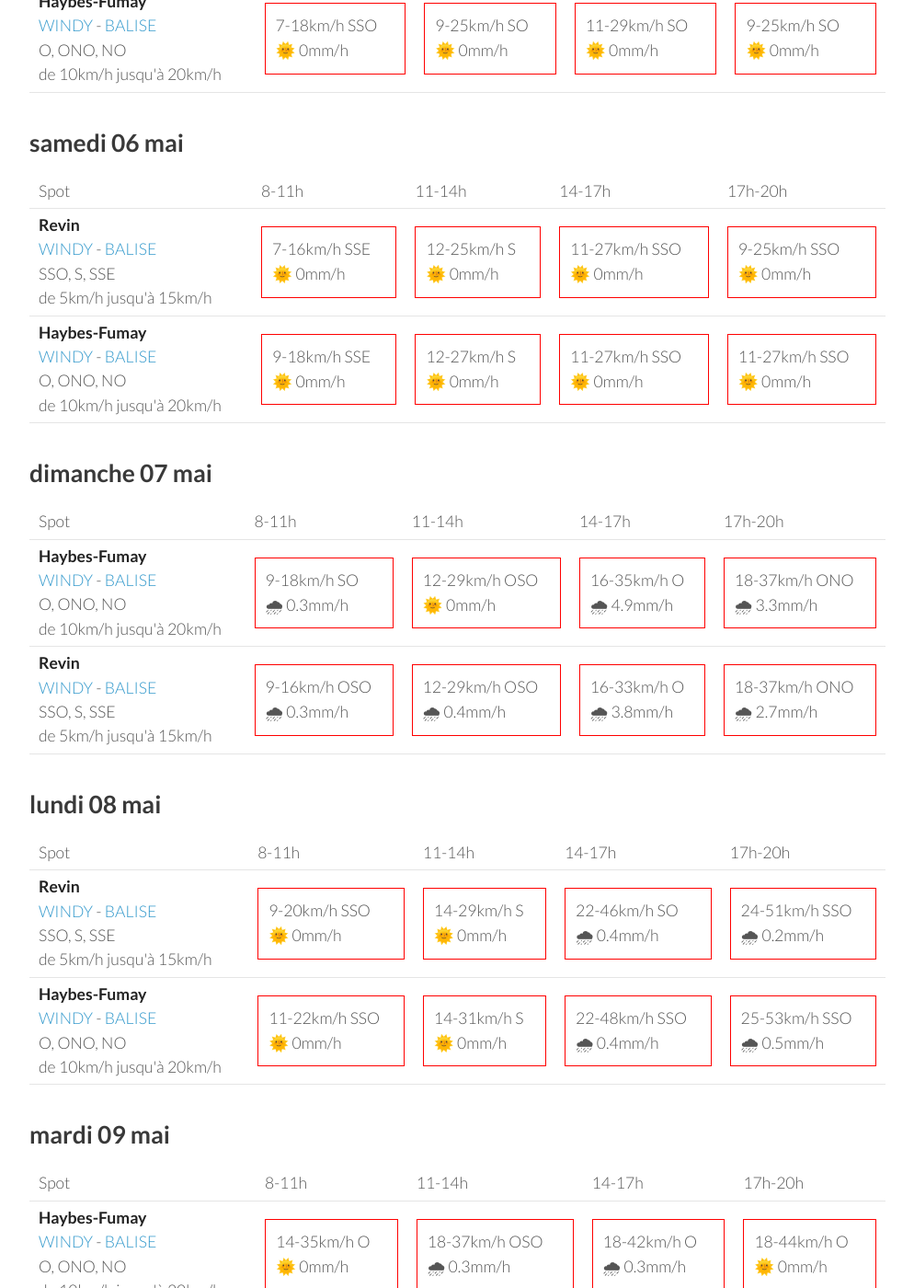
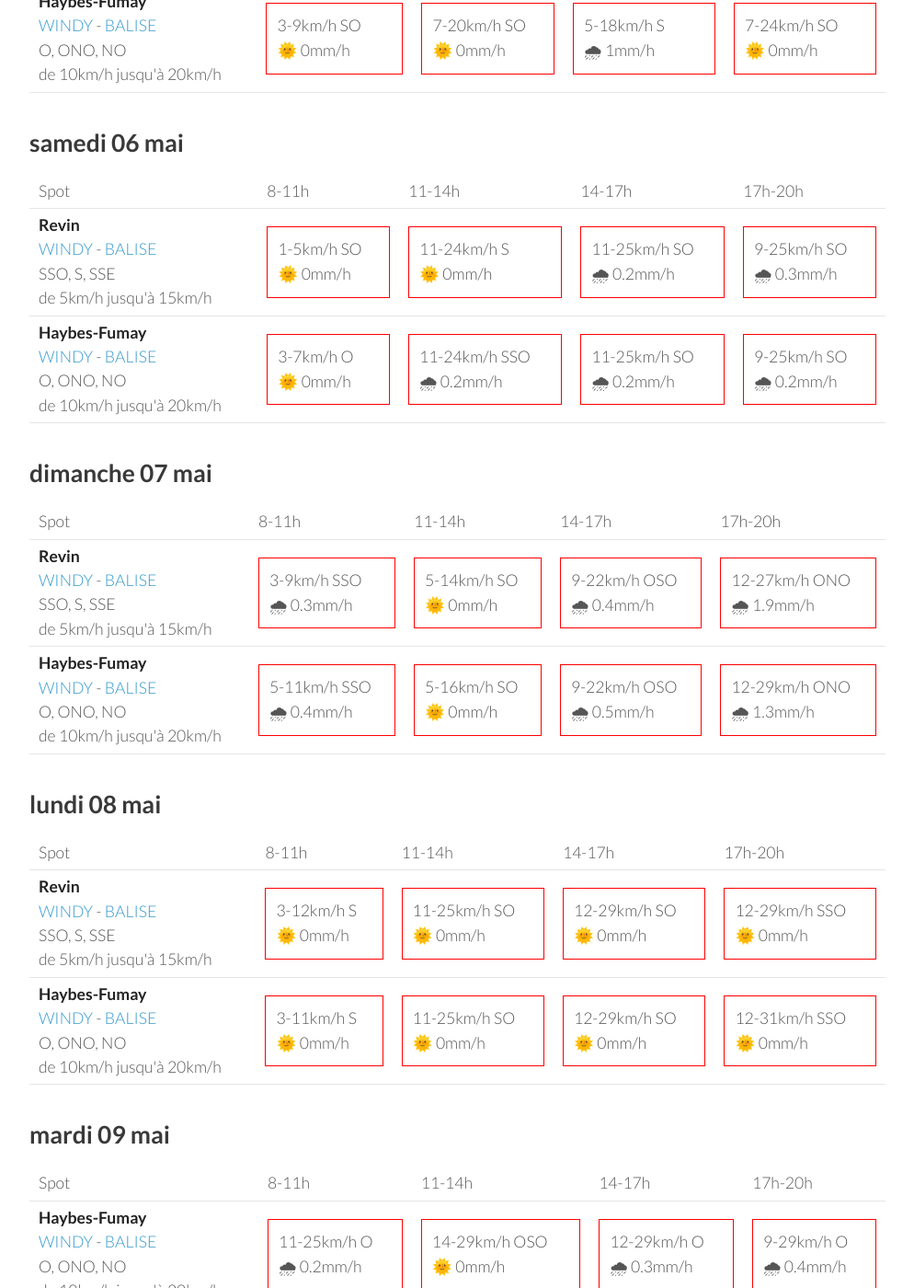
Before and after one commit to parapente-dans-le-nord/parapente-dans-le-nord.github.io, a Jekyll site: the page built from ardennes.markdown, in a window 1280 px wide and 1400 px high, scrolled down 859 px. Shown: the whole window at 92% size, without its empty margins (26-1020 px from the left). Built offline with Jekyll 4.4.1, drawn with Linux system fonts in a browser that asks for light colours; some of the changed text lies outside the part shown.

Commit message:
update index.markdown

```diff
--- a/ardennes.markdown
+++ b/ardennes.markdown
@@ -25,18 +25,18 @@ page mise à jour le jeudi 04 mai 17:10
         <td><strong>Haybes-Fumay</strong><br><a href="https://windy.com/49.998/4.715?49.913,4.738,10">WINDY</a> - <span class=""><a href="http://www.balisemeteo.com/balise.php?idBalise=104">BALISE</a> </span><br> <span class="vent-favorable">O, ONO, NO</span><br><span class="force-vent">de 10km/h jusqu'à 20km/h</span> </td>
 
             <td><div class="not-flyable"><p>0-0km/h NA</p><p>🌧️ 0mm/h</p></div></td>
-            <td><div class="not-flyable"><p>5-22km/h SSE</p><p>🌞 0mm/h</p></div></td>
-            <td><div class="not-flyable"><p>5-22km/h S</p><p>🌞 0mm/h</p></div></td>
-            <td><div class="not-flyable"><p>7-22km/h S</p><p>🌞 0mm/h</p></div></td>
+            <td><div class="not-flyable"><p>0-0km/h NA</p><p>🌧️ 0mm/h</p></div></td>
+            <td><div class="not-flyable"><p>0-0km/h NA</p><p>🌧️ 0mm/h</p></div></td>
+            <td><div class="not-flyable"><p>7-24km/h SSE</p><p>🌞 0mm/h</p></div></td>
 
     </tr>
 <tr>
         <td><strong>Revin</strong><br><a href="https://windy.com/49.948/4.625?49.543,4.625,8">WINDY</a> - <span class=""><a href="http://www.balisemeteo.com/balise.php?idBalise=5019">BALISE</a> </span><br> <span class="vent-favorable">SSO, S, SSE</span><br><span class="force-vent">de 5km/h jusqu'à 15km/h</span> </td>
 
             <td><div class="not-flyable"><p>0-0km/h NA</p><p>🌧️ 0mm/h</p></div></td>
-            <td><div class="not-flyable"><p>11-27km/h SE</p><p>🌞 0mm/h</p></div></td>
-            <td><div class="not-flyable"><p>11-29km/h SE</p><p>🌞 0mm/h</p></div></td>
-            <td><div class="not-flyable"><p>9-25km/h SSE</p><p>🌞 0mm/h</p></div></td>
+            <td><div class="not-flyable"><p>0-0km/h NA</p><p>🌧️ 0mm/h</p></div></td>
+            <td><div class="not-flyable"><p>0-0km/h NA</p><p>🌧️ 0mm/h</p></div></td>
+            <td><div class="not-flyable"><p>11-29km/h SSE</p><p>🌞 0mm/h</p></div></td>
 
     </tr>
 
@@ -58,20 +58,20 @@ page mise à jour le jeudi 04 mai 17:10
 <tr>
         <td><strong>Revin</strong><br><a href="https://windy.com/49.948/4.625?49.543,4.625,8">WINDY</a> - <span class=""><a href="http://www.balisemeteo.com/balise.php?idBalise=5019">BALISE</a> </span><br> <span class="vent-favorable">SSO, S, SSE</span><br><span class="force-vent">de 5km/h jusqu'à 15km/h</span> </td>
 
-            <td><div class="not-flyable"><p>5-16km/h SO</p><p>🌞 0mm/h</p></div></td>
-            <td><div class="not-flyable"><p>7-24km/h SO</p><p>🌞 0mm/h</p></div></td>
-            <td><div class="not-flyable"><p>9-29km/h SSO</p><p>🌞 0mm/h</p></div></td>
-            <td><div class="not-flyable"><p>9-25km/h SSO</p><p>🌞 0mm/h</p></div></td>
+            <td><div class="not-flyable"><p>3-9km/h OSO</p><p>🌞 0mm/h</p></div></td>
+            <td><div class="not-flyable"><p>5-18km/h SO</p><p>🌞 0mm/h</p></div></td>
+            <td><div class="not-flyable"><p>7-24km/h SSO</p><p>🌧 0.4mm/h</p></div></td>
+            <td><div class="not-flyable"><p>7-22km/h SSO</p><p>🌞 0mm/h</p></div></td>
 
 
     </tr>
 <tr>
         <td><strong>Haybes-Fumay</strong><br><a href="https://windy.com/49.998/4.715?49.913,4.738,10">WINDY</a> - <span class=""><a href="http://www.balisemeteo.com/balise.php?idBalise=104">BALISE</a> </span><br> <span class="vent-favorable">O, ONO, NO</span><br><span class="force-vent">de 10km/h jusqu'à 20km/h</span> </td>
 
-            <td><div class="not-flyable"><p>7-18km/h SSO</p><p>🌞 0mm/h</p></div></td>
-            <td><div class="not-flyable"><p>9-25km/h SO</p><p>🌞 0mm/h</p></div></td>
-            <td><div class="not-flyable"><p>11-29km/h SO</p><p>🌞 0mm/h</p></div></td>
-            <td><div class="not-flyable"><p>9-25km/h SO</p><p>🌞 0mm/h</p></div></td>
+            <td><div class="not-flyable"><p>3-9km/h SO</p><p>🌞 0mm/h</p></div></td>
+            <td><div class="not-flyable"><p>7-20km/h SO</p><p>🌞 0mm/h</p></div></td>
+            <td><div class="not-flyable"><p>5-18km/h S</p><p>🌧 1mm/h</p></div></td>
+            <td><div class="not-flyable"><p>7-24km/h SO</p><p>🌞 0mm/h</p></div></td>
 
 
     </tr>
@@ -94,20 +94,20 @@ page mise à jour le jeudi 04 mai 17:10
 <tr>
         <td><strong>Revin</strong><br><a href="https://windy.com/49.948/4.625?49.543,4.625,8">WINDY</a> - <span class=""><a href="http://www.balisemeteo.com/balise.php?idBalise=5019">BALISE</a> </span><br> <span class="vent-favorable">SSO, S, SSE</span><br><span class="force-vent">de 5km/h jusqu'à 15km/h</span> </td>
 
-            <td><div class="not-flyable"><p>7-16km/h SSE</p><p>🌞 0mm/h</p></div></td>
-            <td><div class="not-flyable"><p>12-25km/h S</p><p>🌞 0mm/h</p></div></td>
-            <td><div class="not-flyable"><p>11-27km/h SSO</p><p>🌞 0mm/h</p></div></td>
-            <td><div class="not-flyable"><p>9-25km/h SSO</p><p>🌞 0mm/h</p></div></td>
+            <td><div class="not-flyable"><p>1-5km/h SO</p><p>🌞 0mm/h</p></div></td>
+            <td><div class="not-flyable"><p>11-24km/h S</p><p>🌞 0mm/h</p></div></td>
+            <td><div class="not-flyable"><p>11-25km/h SO</p><p>🌧 0.2mm/h</p></div></td>
+            <td><div class="not-flyable"><p>9-25km/h SO</p><p>🌧 0.3mm/h</p></div></td>
 
 
     </tr>
 <tr>
         <td><strong>Haybes-Fumay</strong><br><a href="https://windy.com/49.998/4.715?49.913,4.738,10">WINDY</a> - <span class=""><a href="http://www.balisemeteo.com/balise.php?idBalise=104">BALISE</a> </span><br> <span class="vent-favorable">O, ONO, NO</span><br><span class="force-vent">de 10km/h jusqu'à 20km/h</span> </td>
 
-            <td><div class="not-flyable"><p>9-18km/h SSE</p><p>🌞 0mm/h</p></div></td>
-            <td><div class="not-flyable"><p>12-27km/h S</p><p>🌞 0mm/h</p></div></td>
-            <td><div class="not-flyable"><p>11-27km/h SSO</p><p>🌞 0mm/h</p></div></td>
-            <td><div class="not-flyable"><p>11-27km/h SSO</p><p>🌞 0mm/h</p></div></td>
+            <td><div class="not-flyable"><p>3-7km/h O</p><p>🌞 0mm/h</p></div></td>
+            <td><div class="not-flyable"><p>11-24km/h SSO</p><p>🌧 0.2mm/h</p></div></td>
+            <td><div class="not-flyable"><p>11-25km/h SO</p><p>🌧 0.2mm/h</p></div></td>
+            <td><div class="not-flyable"><p>9-25km/h SO</p><p>🌧 0.2mm/h</p></div></td>
 
 
     </tr>
@@ -128,22 +128,22 @@ page mise à jour le jeudi 04 mai 17:10
       <td>17h-20h</td>
     </tr>
 <tr>
-        <td><strong>Haybes-Fumay</strong><br><a href="https://windy.com/49.998/4.715?49.913,4.738,10">WINDY</a> - <span class=""><a href="http://www.balisemeteo.com/balise.php?idBalise=104">BALISE</a> </span><br> <span class="vent-favorable">O, ONO, NO</span><br><span class="force-vent">de 10km/h jusqu'à 20km/h</span> </td>
+        <td><strong>Revin</strong><br><a href="https://windy.com/49.948/4.625?49.543,4.625,8">WINDY</a> - <span class=""><a href="http://www.balisemeteo.com/balise.php?idBalise=5019">BALISE</a> </span><br> <span class="vent-favorable">SSO, S, SSE</span><br><span class="force-vent">de 5km/h jusqu'à 15km/h</span> </td>
 
-            <td><div class="not-flyable"><p>9-18km/h SO</p><p>🌧 0.3mm/h</p></div></td>
-            <td><div class="not-flyable"><p>12-29km/h OSO</p><p>🌞 0mm/h</p></div></td>
-            <td><div class="not-flyable"><p>16-35km/h O</p><p>🌧 4.9mm/h</p></div></td>
-            <td><div class="not-flyable"><p>18-37km/h ONO</p><p>🌧 3.3mm/h</p></div></td>
+            <td><div class="not-flyable"><p>3-9km/h SSO</p><p>🌧 0.3mm/h</p></div></td>
+            <td><div class="not-flyable"><p>5-14km/h SO</p><p>🌞 0mm/h</p></div></td>
+            <td><div class="not-flyable"><p>9-22km/h OSO</p><p>🌧 0.4mm/h</p></div></td>
+            <td><div class="not-flyable"><p>12-27km/h ONO</p><p>🌧 1.9mm/h</p></div></td>
 
 
     </tr>
 <tr>
-        <td><strong>Revin</strong><br><a href="https://windy.com/49.948/4.625?49.543,4.625,8">WINDY</a> - <span class=""><a href="http://www.balisemeteo.com/balise.php?idBalise=5019">BALISE</a> </span><br> <span class="vent-favorable">SSO, S, SSE</span><br><span class="force-vent">de 5km/h jusqu'à 15km/h</span> </td>
+        <td><strong>Haybes-Fumay</strong><br><a href="https://windy.com/49.998/4.715?49.913,4.738,10">WINDY</a> - <span class=""><a href="http://www.balisemeteo.com/balise.php?idBalise=104">BALISE</a> </span><br> <span class="vent-favorable">O, ONO, NO</span><br><span class="force-vent">de 10km/h jusqu'à 20km/h</span> </td>
 
-            <td><div class="not-flyable"><p>9-16km/h OSO</p><p>🌧 0.3mm/h</p></div></td>
-            <td><div class="not-flyable"><p>12-29km/h OSO</p><p>🌧 0.4mm/h</p></div></td>
-            <td><div class="not-flyable"><p>16-33km/h O</p><p>🌧 3.8mm/h</p></div></td>
-            <td><div class="not-flyable"><p>18-37km/h ONO</p><p>🌧 2.7mm/h</p></div></td>
+            <td><div class="not-flyable"><p>5-11km/h SSO</p><p>🌧 0.4mm/h</p></div></td>
+            <td><div class="not-flyable"><p>5-16km/h SO</p><p>🌞 0mm/h</p></div></td>
+            <td><div class="not-flyable"><p>9-22km/h OSO</p><p>🌧 0.5mm/h</p></div></td>
+            <td><div class="not-flyable"><p>12-29km/h ONO</p><p>🌧 1.3mm/h</p></div></td>
 
 
     </tr>
@@ -166,20 +166,20 @@ page mise à jour le jeudi 04 mai 17:10
 <tr>
         <td><strong>Revin</strong><br><a href="https://windy.com/49.948/4.625?49.543,4.625,8">WINDY</a> - <span class=""><a href="http://www.balisemeteo.com/balise.php?idBalise=5019">BALISE</a> </span><br> <span class="vent-favorable">SSO, S, SSE</span><br><span class="force-vent">de 5km/h jusqu'à 15km/h</span> </td>
 
-            <td><div class="not-flyable"><p>9-20km/h SSO</p><p>🌞 0mm/h</p></div></td>
-            <td><div class="not-flyable"><p>14-29km/h S</p><p>🌞 0mm/h</p></div></td>
-            <td><div class="not-flyable"><p>22-46km/h SO</p><p>🌧 0.4mm/h</p></div></td>
-            <td><div class="not-flyable"><p>24-51km/h SSO</p><p>🌧 0.2mm/h</p></div></td>
+            <td><div class="not-flyable"><p>3-12km/h S</p><p>🌞 0mm/h</p></div></td>
+            <td><div class="not-flyable"><p>11-25km/h SO</p><p>🌞 0mm/h</p></div></td>
+            <td><div class="not-flyable"><p>12-29km/h SO</p><p>🌞 0mm/h</p></div></td>
+            <td><div class="not-flyable"><p>12-29km/h SSO</p><p>🌞 0mm/h</p></div></td>
 
 
     </tr>
 <tr>
         <td><strong>Haybes-Fumay</strong><br><a href="https://windy.com/49.998/4.715?49.913,4.738,10">WINDY</a> - <span class=""><a href="http://www.balisemeteo.com/balise.php?idBalise=104">BALISE</a> </span><br> <span class="vent-favorable">O, ONO, NO</span><br><span class="force-vent">de 10km/h jusqu'à 20km/h</span> </td>
 
-            <td><div class="not-flyable"><p>11-22km/h SSO</p><p>🌞 0mm/h</p></div></td>
-            <td><div class="not-flyable"><p>14-31km/h S</p><p>🌞 0mm/h</p></div></td>
-            <td><div class="not-flyable"><p>22-48km/h SSO</p><p>🌧 0.4mm/h</p></div></td>
-            <td><div class="not-flyable"><p>25-53km/h SSO</p><p>🌧 0.5mm/h</p></div></td>
+            <td><div class="not-flyable"><p>3-11km/h S</p><p>🌞 0mm/h</p></div></td>
+            <td><div class="not-flyable"><p>11-25km/h SO</p><p>🌞 0mm/h</p></div></td>
+            <td><div class="not-flyable"><p>12-29km/h SO</p><p>🌞 0mm/h</p></div></td>
+            <td><div class="not-flyable"><p>12-31km/h SSO</p><p>🌞 0mm/h</p></div></td>
 
 
     </tr>
@@ -202,20 +202,20 @@ page mise à jour le jeudi 04 mai 17:10
 <tr>
         <td><strong>Haybes-Fumay</strong><br><a href="https://windy.com/49.998/4.715?49.913,4.738,10">WINDY</a> - <span class=""><a href="http://www.balisemeteo.com/balise.php?idBalise=104">BALISE</a> </span><br> <span class="vent-favorable">O, ONO, NO</span><br><span class="force-vent">de 10km/h jusqu'à 20km/h</span> </td>
 
-            <td><div class="not-flyable"><p>14-35km/h O</p><p>🌞 0mm/h</p></div></td>
-            <td><div class="not-flyable"><p>18-37km/h OSO</p><p>🌧 0.3mm/h</p></div></td>
-            <td><div class="not-flyable"><p>18-42km/h O</p><p>🌧 0.3mm/h</p></div></td>
-            <td><div class="not-flyable"><p>18-44km/h O</p><p>🌞 0mm/h</p></div></td>
+            <td><div class="not-flyable"><p>11-25km/h O</p><p>🌧 0.2mm/h</p></div></td>
+            <td><div class="not-flyable"><p>14-29km/h OSO</p><p>🌞 0mm/h</p></div></td>
+            <td><div class="not-flyable"><p>12-29km/h O</p><p>🌧 0.3mm/h</p></div></td>
+            <td><div class="not-flyable"><p>9-29km/h O</p><p>🌧 0.4mm/h</p></div></td>
 
 
     </tr>
 <tr>
         <td><strong>Revin</strong><br><a href="https://windy.com/49.948/4.625?49.543,4.625,8">WINDY</a> - <span class=""><a href="http://www.balisemeteo.com/balise.php?idBalise=5019">BALISE</a> </span><br> <span class="vent-favorable">SSO, S, SSE</span><br><span class="force-vent">de 5km/h jusqu'à 15km/h</span> </td>
 
-            <td><div class="not-flyable"><p>14-31km/h O</p><p>🌞 0mm/h</p></div></td>
-            <td><div class="not-flyable"><p>16-35km/h OSO</p><p>🌧 0.3mm/h</p></div></td>
-            <td><div class="not-flyable"><p>18-40km/h O</p><p>🌧 0.3mm/h</p></div></td>
-            <td><div class="not-flyable"><p>18-42km/h O</p><p>🌞 0mm/h</p></div></td>
+            <td><div class="not-flyable"><p>11-25km/h O</p><p>🌧 0.2mm/h</p></div></td>
+            <td><div class="not-flyable"><p>14-29km/h OSO</p><p>🌧 0.2mm/h</p></div></td>
+            <td><div class="not-flyable"><p>12-29km/h O</p><p>🌧 0.4mm/h</p></div></td>
+            <td><div class="not-flyable"><p>9-27km/h O</p><p>🌧 0.6mm/h</p></div></td>
 
 
     </tr>
```
Also changed, not shown: other parts of ardennes.markdown (+1 -1 lines).
